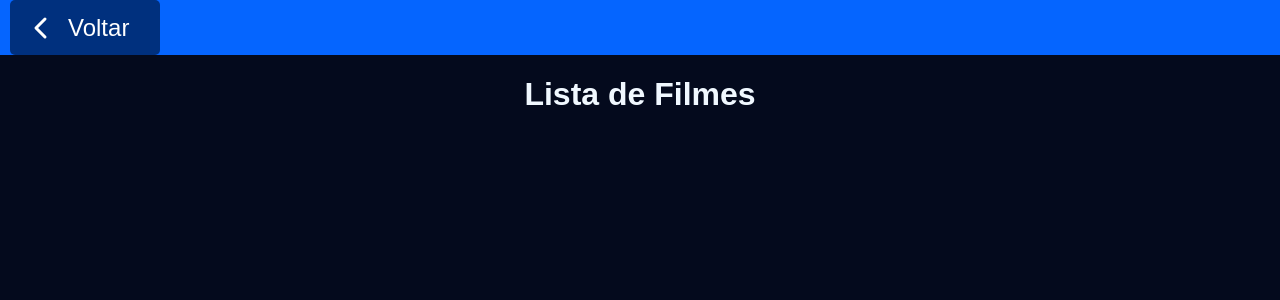
After one commit to julsales/CineFDS, a Django app: page /lista_filmes/ in a window 1280 px wide. The commit adds this page. Shown: the top 300 px of the page. Run offline with Django 5.2, Linux system fonts and the light colour scheme; data that the repository does not hold is empty; parts of the project's set-up code (start-up, migrations or seed data) failed here and were passed over.

Commit message:
Historia Lista de filmes terminada
Lista de filmes apresenta atalhos.

```diff
--- /dev/null
+++ b/CineFds/home/templates/lista_filmes.html
@@ -0,0 +1,121 @@
+<!DOCTYPE html>
+<html lang="pt-BR">
+<head>
+    <meta charset="UTF-8">
+    <meta name="viewport" content="width=device-width, initial-scale=1.0">
+    <title>Lista de Filmes</title>
+    <style>
+        body {
+            background-color: rgb(4, 10, 29);
+            color: #fff;
+            font-family: Arial, sans-serif;
+            margin: 0;
+        }
+
+        .navbar {
+            background-color: rgb(5, 101, 255);
+            padding: 0;
+        }
+
+        .navbar .nav-content {
+            padding-left: 10px;
+            display: flex;
+            align-items: center;
+        }
+
+        .navbar .navbar-brand {
+            text-decoration: none;
+            display: flex;
+            align-items: center;
+            background-color: rgb(0, 48, 126);
+            border-radius: 5px;
+            padding: 5px;
+            width: 140px;
+            height: 45px;
+        }
+
+        .navbar .navbar-brand svg {
+            margin-right: 5px;
+        }
+
+        h1 {
+            color: aliceblue;
+            text-align: center;
+        }
+
+        .list-container {
+            max-width: 600px;
+            margin: 0 auto;
+            list-style-type: none;
+            padding: 0;
+        }
+
+        .list-container li {
+            display: flex;
+            justify-content: space-between;
+            align-items: center;
+            background-color: #0056b3;
+            padding: 10px;
+            margin-bottom: 10px;
+            border-radius: 5px;
+        }
+
+        .list-container li form {
+            display: inline;
+        }
+
+        .list-container li button {
+            background-color: #ff0000;
+            color: #fff;
+            border: none;
+            padding: 5px 10px;
+            border-radius: 5px;
+            cursor: pointer;
+            margin-left: 5px;
+        }
+
+        .list-container li button:hover {
+            background-color: #cc0000;
+        }
+
+        .list-container li .edit-button {
+            background-color: #009900;
+        }
+
+        .list-container li .edit-button:hover {
+            background-color: #009900;
+        }
+    </style>
+</head>
+<body>
+    <nav class="navbar navbar-dark justify-content-start">
+        <div class="nav-content">
+            <a href="{% url 'pagina_adm' %}" class="navbar-brand">
+                <svg xmlns="http://www.w3.org/2000/svg" width="48" height="48" fill="white" class="bi bi-arrow-left" viewBox="0 0 16 16">
+                    <path fill-rule="evenodd" d="M10.354 11.354a.5.5 0 0 0 0-.708L7.707 8l2.647-2.646a.5.5 0 0 0-.708-.708l-3 3a.5.5 0 0 0 0 .708l3 3a.5.5 0 0 0 .708 0z"/>
+                </svg>
+                <span style="font-size: 24px; color: white;">Voltar</span>
+            </a>
+        </div>
+    </nav>
+
+    <h1>Lista de Filmes</h1>
+    <ul class="list-container">
+        {% for movie in movies %}
+        <li>
+            {{ movie.movie_name }}
+            <div>
+                <form method="get" action="{% url 'editar_filme' movie.uid %}">
+                    <button type="submit" class="edit-button">Editar</button>
+                </form>
+                <form method="post" action="{% url 'remover_filme' %}">
+                    {% csrf_token %}
+                    <input type="hidden" name="filme_uid" value="{{ movie.uid }}">
+                    <button type="submit" onclick="return confirm('Tem certeza que deseja excluir este filme?')">Excluir</button>
+                </form>
+            </div>
+        </li>
+        {% endfor %}
+    </ul>
+</body>
+</html>
--- a/CineFds/home/urls.py
+++ b/CineFds/home/urls.py
@@ -32,6 +32,7 @@ urlpatterns = [
     path('usuario/', views.usuario, name='usuario'),
     path('adicionar_comida/', views.adicionar_comida, name='adicionar_comida'),
     path('remover_comida/', views.remover_comida, name='remover_comida'),
+    path('lista_filmes/', views.lista_filmes, name='lista_filmes'),
 ]
 if settings.DEBUG:
     urlpatterns += static(settings.MEDIA_URL, document_root = settings.MEDIA_ROOT)
--- a/CineFds/home/views.py
+++ b/CineFds/home/views.py
@@ -296,3 +296,8 @@ def remover_comida(request):
             pass
     comidas = Comida.objects.all()
     return render(request, 'remover_comida.html', {'comidas': comidas})
+
+def lista_filmes(request):
+    movies = Movie.objects.all()
+    context = {'movies': movies}
+    return render(request, 'lista_filmes.html', context)
```
Also changed, not shown: CineFds/home/templates/pagina_adm.html (+6 -2 lines).
